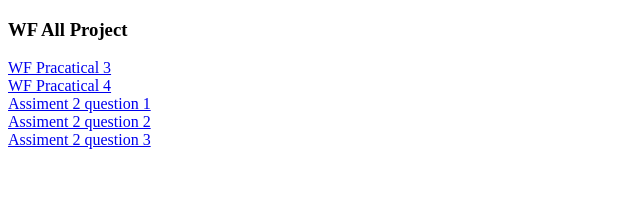
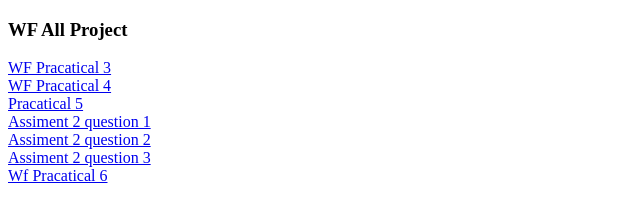
Before and after one commit to PalAnkit34/new, a plain HTML site: page index.html in a window 1280 px wide. Shown: the whole page, without its empty margins (0-640 px from the left). Drawn offline with Linux system fonts and the light colour scheme.

Commit message:
Update index.html

```diff
--- a/index.html
+++ b/index.html
@@ -9,8 +9,10 @@
     <h3>WF All Project</h3>
     <a href="New folder\wf3.html">WF Pracatical 3</a><br>
     <a href="New folder\wf4.html">WF Pracatical 4</a><br>
+    <a href="New folder\as2-1.html">Pracatical 5</a><br>
     <a href="New folder\as2-1.html">Assiment 2 question 1</a><br>
     <a href="New folder\as2-2.html">Assiment 2 question 2</a><br>
     <a href="New folder\as2-3.html">Assiment 2 question 3</a><br>
+    <a href="New folder\wf6\wf6.html">Wf Pracatical 6</a><br>
 </body>
 </html>
```
